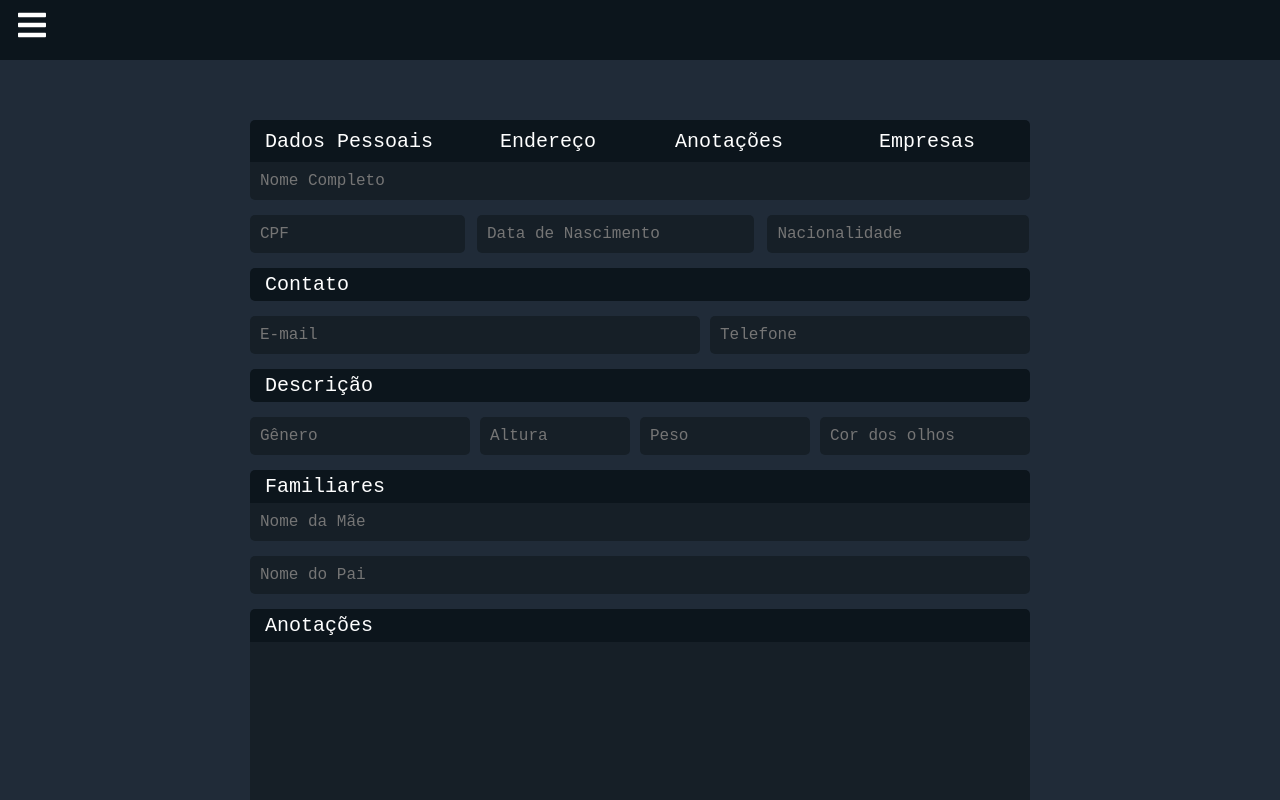
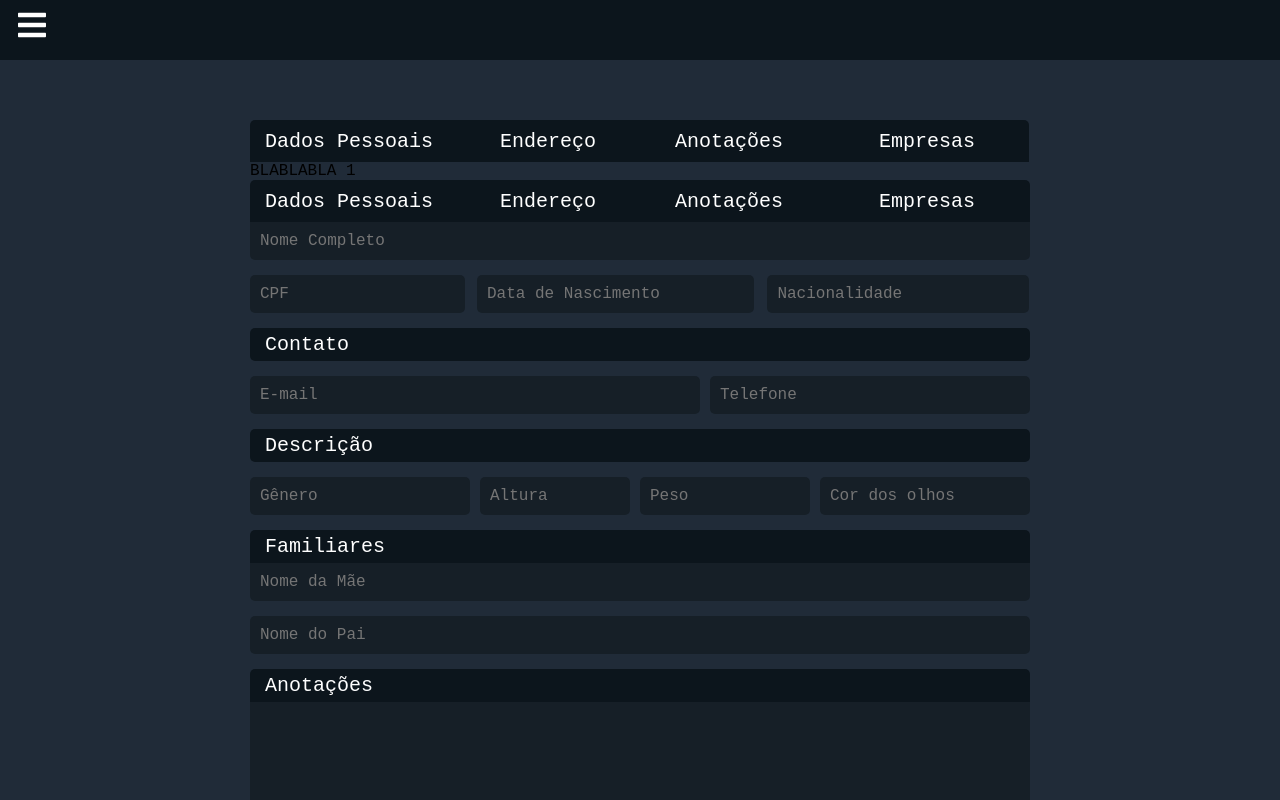
Before and after one commit to Igor-Cavalera/whoAreYou, a React (Create React App) app: page /Forms in a window 1280 px wide. Shown: the top 800 px of the page. Built offline with nearby package versions, Linux system fonts and the light colour scheme.

Commit message:
adicionando-tab

```diff
--- a/src/components/pages/Fomulario.js
+++ b/src/components/pages/Fomulario.js
@@ -1,4 +1,5 @@
 import { useState } from 'react';
+import Tabs from './tab/Tabs';
 import Nomeprincipal from '../form/NomePrincipal';
 import Cpf from '../form/Cpf';
 import Nasc from '../form/Nasc';
@@ -37,6 +38,7 @@ function Formulario() {
     }
         return (
         <form onSubmit={ handleSubmit }>
+            <Tabs/>
             <Abas/>
             <Nomeprincipal onChange={ handleInputChange } value={formValues.name || ''}/>
             <Cpf onChange={ handleInputChange } value={formValues.Cpf || ''}/>
--- /dev/null
+++ b/src/components/pages/tab/Tabs.js
@@ -0,0 +1,38 @@
+import { useState } from 'react';
+
+function Tabs() {
+    const [index, setIndex] = useState(0);
+    return (
+        <div className="aba">
+            <div className="abas">
+                <button className="aba-dados" onClick={() => {setIndex(0)}}>
+                    Dados Pessoais
+                </button>
+                <button className="aba-endereco" onClick={() => {setIndex(1)}}>
+                    Endereço
+                </button>
+                <button className="aba-notas" onClick={() => {setIndex(2)}}>
+                    Anotações
+                </button>
+                <button className="aba-empresas" onClick={() => {setIndex(3)}}>
+                    Empresas
+                </button>
+            </div>
+
+            <div className="tabContent" hidden={index != 0}>
+                BLABLABLA 1
+            </div>
+            <div className="tabContent" hidden={index != 1}>
+                BLABLABLA 2
+            </div>
+            <div className="tabContent" hidden={index != 2}>
+                BLABLABLA 3
+            </div>
+            <div className="tabContent" hidden={index != 3}>
+                BLABLABLA 4
+            </div>
+        </div>
+    )
+}
+
+export default Tabs;
```
